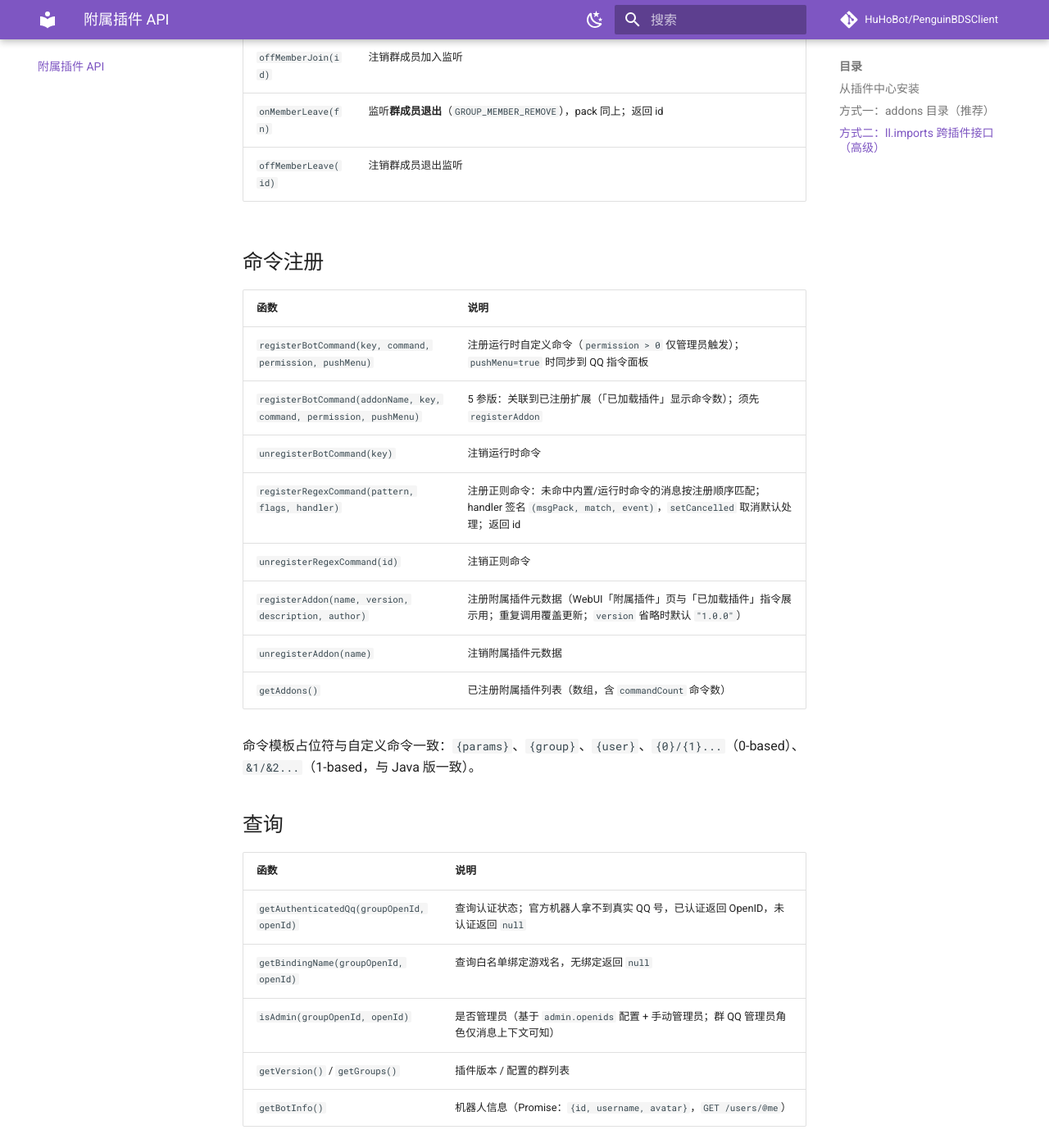
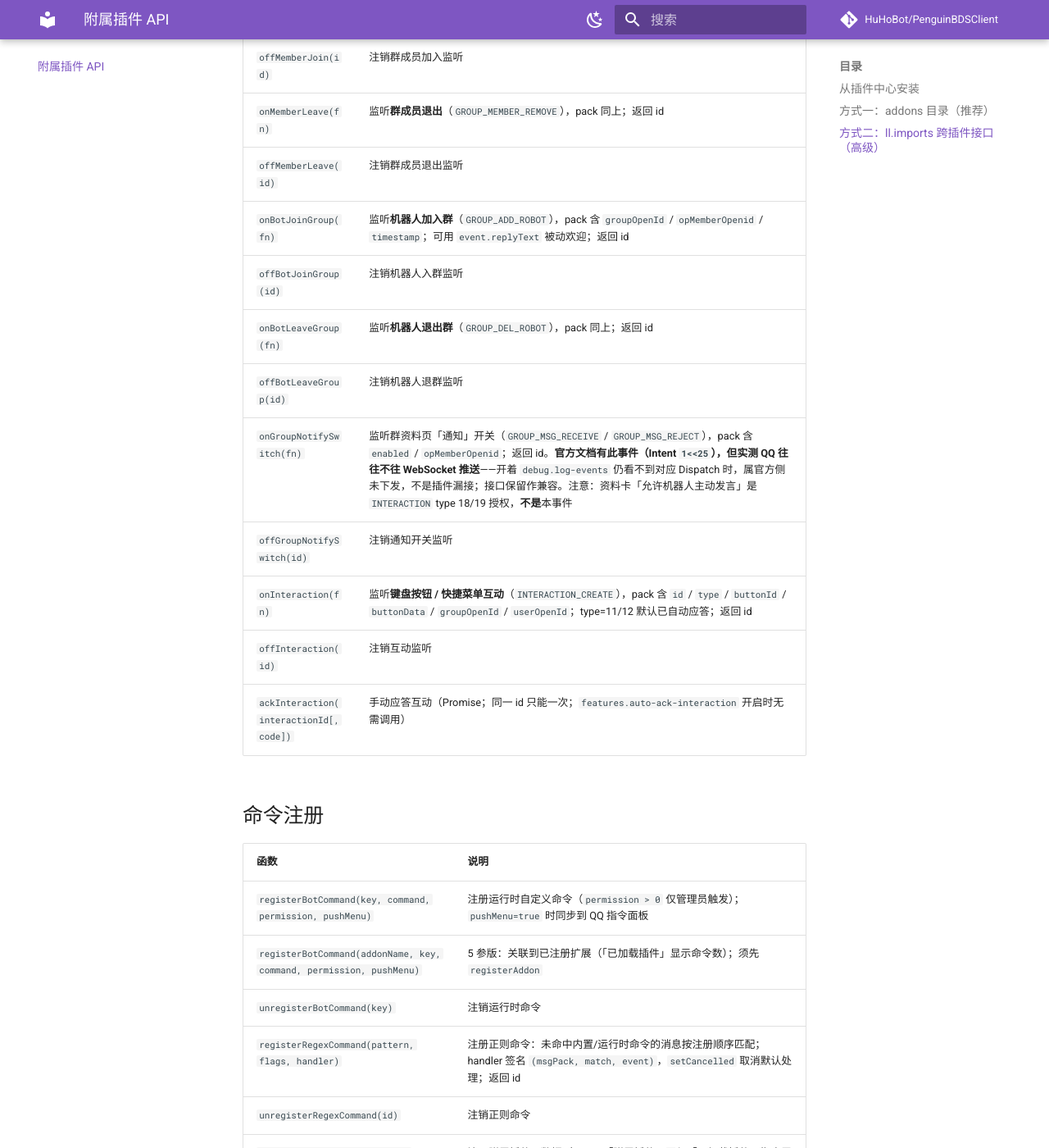
Before and after one commit to Beeeee-really/huhobot-docs, an MkDocs documentation site: the page built from docs/addon-api.md, in a window 1280 px wide and 1400 px high, scrolled down 2762 px. Shown: the whole window at 82% size. Built offline with MkDocs 1.6.1 and Material for MkDocs 9.7.7, drawn with Linux system fonts in a browser that asks for light colours; comment, search, counter and statistics services are not loaded; some of the changed text lies outside the part shown.

Commit message:
docs: addon APIs for v1.6.0 (recall, bot events, keyboard interaction)

```diff
--- a/docs/addon-api.md
+++ b/docs/addon-api.md
@@ -92,6 +92,15 @@ module.exports = (addon) => {
 | `offMemberJoin(id)` | 注销群成员加入监听 |
 | `onMemberLeave(fn)` | 监听**群成员退出**（`GROUP_MEMBER_REMOVE`），pack 同上；返回 id |
 | `offMemberLeave(id)` | 注销群成员退出监听 |
+| `onBotJoinGroup(fn)` | 监听**机器人加入群**（`GROUP_ADD_ROBOT`），pack 含 `groupOpenId` / `opMemberOpenid` / `timestamp`；可用 `event.replyText` 被动欢迎；返回 id |
+| `offBotJoinGroup(id)` | 注销机器人入群监听 |
+| `onBotLeaveGroup(fn)` | 监听**机器人退出群**（`GROUP_DEL_ROBOT`），pack 同上；返回 id |
+| `offBotLeaveGroup(id)` | 注销机器人退群监听 |
+| `onGroupNotifySwitch(fn)` | 监听群资料页「通知」开关（`GROUP_MSG_RECEIVE` / `GROUP_MSG_REJECT`），pack 含 `enabled` / `opMemberOpenid`；返回 id。**官方文档有此事件（Intent `1<<25`），但实测 QQ 往往不往 WebSocket 推送**——开着 `debug.log-events` 仍看不到对应 Dispatch 时，属官方侧未下发，不是插件漏接；接口保留作兼容。注意：资料卡「允许机器人主动发言」是 `INTERACTION` type 18/19 授权，**不是**本事件 |
+| `offGroupNotifySwitch(id)` | 注销通知开关监听 |
+| `onInteraction(fn)` | 监听**键盘按钮 / 快捷菜单互动**（`INTERACTION_CREATE`），pack 含 `id` / `type` / `buttonId` / `buttonData` / `groupOpenId` / `userOpenId`；type=11/12 默认已自动应答；返回 id |
+| `offInteraction(id)` | 注销互动监听 |
+| `ackInteraction(interactionId[, code])` | 手动应答互动（Promise；同一 id 只能一次；`features.auto-ack-interaction` 开启时无需调用） |
 
 ## 命令注册
 
@@ -124,9 +133,12 @@ module.exports = (addon) => {
 |---|---|
 | `sendGroupText(groupOpenId, text[, msgId])` | 向指定群发文本 |
 | `sendGroupMarkdown(groupOpenId, markdown[, msgId])` | 向指定群发 Markdown（msg_type=2） |
+| `sendGroupKeyboard(groupOpenId, content, keyboard[, msgId, opts])` | 发送带内嵌键盘的群消息（Promise；`keyboard` 为 `{id}` 或 `{content:{rows}}`；`opts.msgType` 默认 2 Markdown） |
 | `sendAllGroupsText(text)` | 向所有配置群发文本 |
 | `sendAllGroupsMarkdown(markdown)` | 向所有配置群发 Markdown |
 | `sendPrivateText(userOpenId, text[, msgId])` | 发送单聊文本消息（主动消息有频控与每日上限） |
+| `recallGroupMessage(groupOpenId, messageId)` | 撤回群消息（Promise；发送超 2 分钟不可撤；管理员可撤他人消息，消息 ID 来自消息事件 `messageId` 或发送响应 `id`） |
+| `recallPrivateMessage(userOpenId, messageId)` | 撤回单聊消息（Promise；仅机器人自己发送的） |
 
 ## 群管理（机器人需群管理员身份）
 
```
Also changed, not shown: docs/config.md (+1 -0 lines), docs/quickstart.md (+1 -1 lines).
